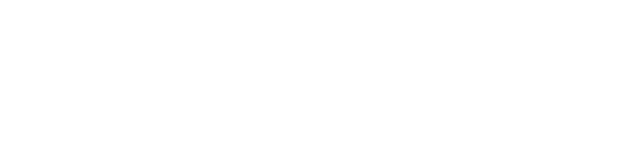
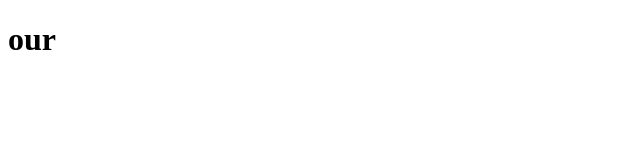
Before and after one commit to Sumaya-yusuf-1/Test-Git, a plain HTML site: page index.html in a window 1280 px wide. Shown: the full height of the page, 0-640 px from the left. Drawn offline with Linux system fonts and the light colour scheme.

Commit message:
very bad update

```diff
--- a/index.html
+++ b/index.html
@@ -3,7 +3,9 @@
   <head>
     <meta charset="UTF-8" />
     <meta name="viewport" content="width=device-width, initial-scale=1.0" />
-    <title>Document</title>
+    <title></title>
   </head>
-  <body></body>
+  <body>
+    <h1>our </h1>
+  </body>
 </html>
```
Also changed, not shown: 1 other file.
